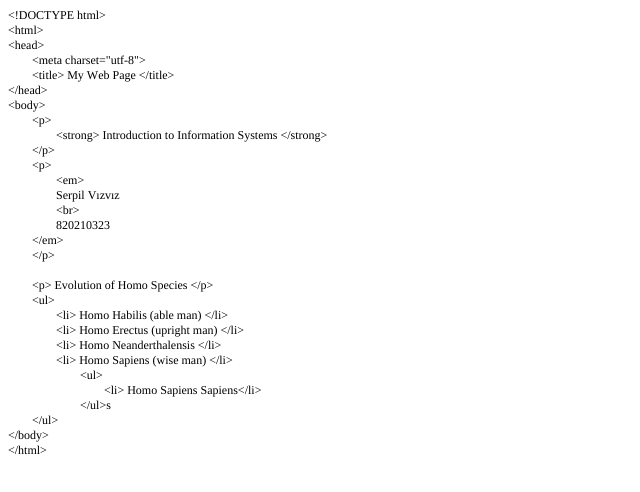
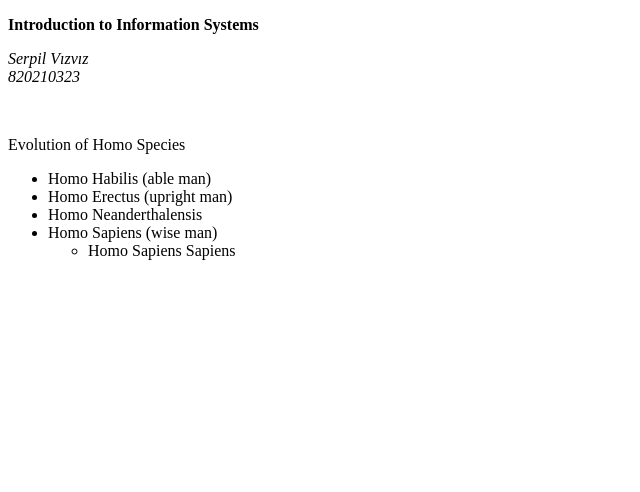
Before and after one commit to itu-itis/git-fundamentals-draft-itu-itis21-vizviz21, a plain HTML site: page index.html in a window 1280 px wide. Shown: the whole page, without its empty margins (0-640 px from the left). Drawn offline with Linux system fonts and the light colour scheme.

Commit message:
Update index.html

```diff
--- a/index.html
+++ b/index.html
@@ -1,48 +1,30 @@
-<!DOCTYPE html PUBLIC "-//W3C//DTD HTML 4.01//EN" "http://www.w3.org/TR/html4/strict.dtd">
+<!DOCTYPE html>
 <html>
 <head>
-  <meta http-equiv="Content-Type" content="text/html; charset=utf-8">
-  <meta http-equiv="Content-Style-Type" content="text/css">
-  <title>My Web Page</title>
-  <meta name="Generator" content="Cocoa HTML Writer">
-  <meta name="CocoaVersion" content="1671.6">
-  <style type="text/css">
-    p.p1 {margin: 0.0px 0.0px 0.0px 0.0px; line-height: 14.0px; font: 12.0px Times; color: #000000; -webkit-text-stroke: #000000}
-    p.p2 {margin: 0.0px 0.0px 0.0px 0.0px; line-height: 14.0px; font: 12.0px Times; color: #000000; -webkit-text-stroke: #000000; min-height: 12.0px}
-    span.s1 {font-kerning: none}
-    span.Apple-tab-span {white-space:pre}
-  </style>
+	<meta charset="utf-8">
+	<title> My Web Page </title>
 </head>
 <body>
-<p class="p1"><span class="s1">&lt;!DOCTYPE html&gt;</span></p>
-<p class="p1"><span class="s1">&lt;html&gt;</span></p>
-<p class="p1"><span class="s1">&lt;head&gt;</span></p>
-<p class="p1"><span class="s1"><span class="Apple-tab-span">	</span>&lt;meta charset="utf-8"&gt;</span></p>
-<p class="p1"><span class="s1"><span class="Apple-tab-span">	</span>&lt;title&gt; My Web Page &lt;/title&gt;</span></p>
-<p class="p1"><span class="s1">&lt;/head&gt;</span></p>
-<p class="p1"><span class="s1">&lt;body&gt;</span></p>
-<p class="p1"><span class="s1"><span class="Apple-tab-span">	</span>&lt;p&gt;</span></p>
-<p class="p1"><span class="s1"><span class="Apple-tab-span">	</span><span class="Apple-tab-span">	</span>&lt;strong&gt; Introduction to Information Systems &lt;/strong&gt;</span></p>
-<p class="p1"><span class="s1"><span class="Apple-tab-span">	</span>&lt;/p&gt;</span></p>
-<p class="p1"><span class="s1"><span class="Apple-tab-span">	</span>&lt;p&gt;</span></p>
-<p class="p1"><span class="s1"><span class="Apple-tab-span">	</span><span class="Apple-tab-span">	</span>&lt;em&gt;</span></p>
-<p class="p1"><span class="s1"><span class="Apple-tab-span">	</span><span class="Apple-tab-span">	</span>Serpil Vızvız</span></p>
-<p class="p1"><span class="s1"><span class="Apple-tab-span">	</span><span class="Apple-tab-span">	</span>&lt;br&gt;</span></p>
-<p class="p1"><span class="s1"><span class="Apple-tab-span">	</span><span class="Apple-tab-span">	</span>820210323</span></p>
-<p class="p1"><span class="s1"><span class="Apple-tab-span">	</span>&lt;/em&gt;</span></p>
-<p class="p1"><span class="s1"><span class="Apple-tab-span">	</span>&lt;/p&gt;</span></p>
-<p class="p2"><span class="s1"></span><br></p>
-<p class="p1"><span class="s1"><span class="Apple-tab-span">	</span>&lt;p&gt; Evolution of Homo Species &lt;/p&gt;</span></p>
-<p class="p1"><span class="s1"><span class="Apple-tab-span">	</span>&lt;ul&gt;</span></p>
-<p class="p1"><span class="s1"><span class="Apple-tab-span">	</span><span class="Apple-tab-span">	</span>&lt;li&gt; Homo Habilis (able man) &lt;/li&gt;</span></p>
-<p class="p1"><span class="s1"><span class="Apple-tab-span">	</span><span class="Apple-tab-span">	</span>&lt;li&gt; Homo Erectus (upright man) &lt;/li&gt;</span></p>
-<p class="p1"><span class="s1"><span class="Apple-tab-span">	</span><span class="Apple-tab-span">	</span>&lt;li&gt; Homo Neanderthalensis &lt;/li&gt;</span></p>
-<p class="p1"><span class="s1"><span class="Apple-tab-span">	</span><span class="Apple-tab-span">	</span>&lt;li&gt; Homo Sapiens (wise man) &lt;/li&gt;</span></p>
-<p class="p1"><span class="s1"><span class="Apple-tab-span">	</span><span class="Apple-tab-span">	</span><span class="Apple-tab-span">	</span>&lt;ul&gt;</span></p>
-<p class="p1"><span class="s1"><span class="Apple-tab-span">	</span><span class="Apple-tab-span">	</span><span class="Apple-tab-span">	</span><span class="Apple-tab-span">	</span>&lt;li&gt; Homo Sapiens Sapiens&lt;/li&gt;</span></p>
-<p class="p1"><span class="s1"><span class="Apple-tab-span">	</span><span class="Apple-tab-span">	</span><span class="Apple-tab-span">	</span>&lt;/ul&gt;s</span></p>
-<p class="p1"><span class="s1"><span class="Apple-tab-span">	</span>&lt;/ul&gt;</span></p>
-<p class="p1"><span class="s1">&lt;/body&gt;</span></p>
-<p class="p1"><span class="s1">&lt;/html&gt;</span></p>
+	<p>
+		<strong> Introduction to Information Systems </strong>
+	</p>
+	<p>
+		<em>
+		Serpil Vızvız
+		<br>
+		820210323
+	</em>
+	</p>
+
+	<p> Evolution of Homo Species </p>
+	<ul>
+		<li> Homo Habilis (able man) </li>
+		<li> Homo Erectus (upright man) </li>
+		<li> Homo Neanderthalensis </li>
+		<li> Homo Sapiens (wise man) </li>
+			<ul>
+				<li> Homo Sapiens Sapiens</li>
+			</ul>
+	</ul>
 </body>
 </html>
```
